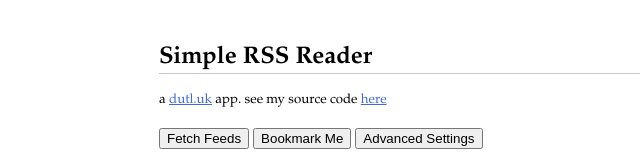
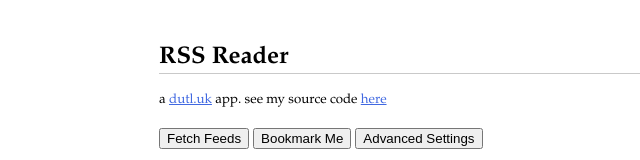
Before and after one commit to cemreefe/client-side-rss-reader, a plain HTML site: page index.html in a window 1280 px wide. Shown: the top 160 px of the page, without its empty margins (81-721 px from the left). Drawn offline with nearby package versions, Linux system fonts and the light colour scheme.

Commit message:
Update index.html - Remove "simple" from titles

```diff
--- a/index.html
+++ b/index.html
@@ -3,7 +3,7 @@
 <head>
   <meta charset="UTF-8">
   <meta name="viewport" content="width=device-width, initial-scale=1.0">
-  <title>Simple RSS Reader</title>
+  <title>RSS Reader</title>
   <script src="https://cdn.jsdelivr.net/npm/vue@2"></script>
   <script src="https://cdn.jsdelivr.net/npm/axios/dist/axios.min.js"></script>
   <script src="https://cdn.jsdelivr.net/npm/rss-parser/dist/rss-parser.min.js"></script>
@@ -98,7 +98,7 @@
 <body>
   <div id="app">
     <div id="before-buttons">
-      <h1>Simple RSS Reader</h1>
+      <h1>RSS Reader</h1>
 
       <small>a <a href="https://www.dutl.uk/">dutl.uk</a> app. see my source code <a href="https://github.com/cemreefe/client-side-rss-reader">here</a></small><br><br>
 
```
